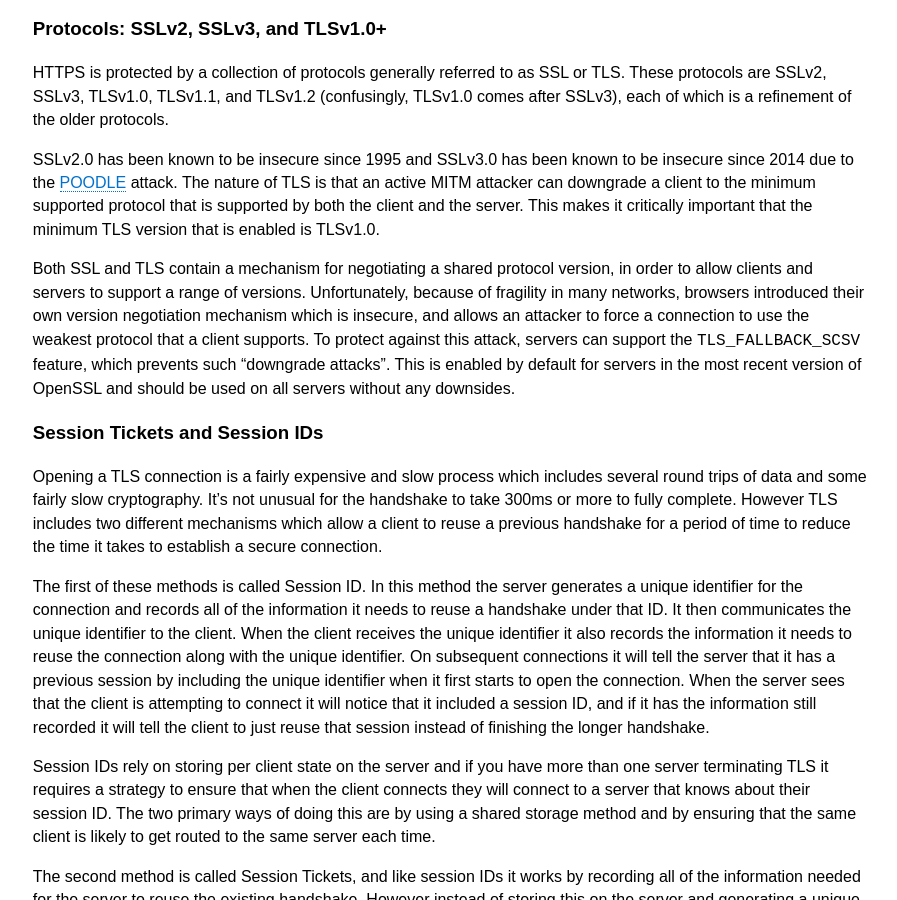
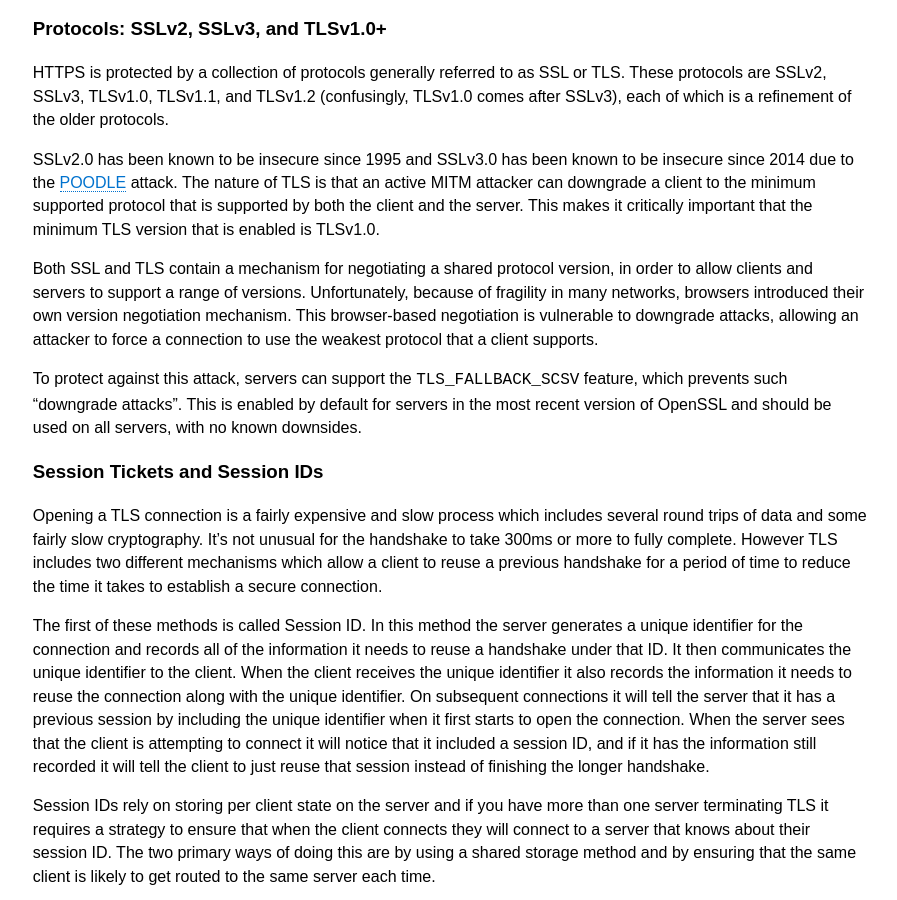
Before and after one commit to GSA/https, a Jekyll site: the page built from pages/technical.md, in a window 1280 px wide and 900 px high, scrolled down 736 px. Shown: the whole window, without its empty margins (352-1249 px from the left). Built offline with Jekyll 4.4.1, drawn with Linux system fonts in a browser that asks for light colours; Markdown is read by kramdown in place of the engine named in the settings.

Commit message:
mild rewording

```diff
--- a/pages/technical.md
+++ b/pages/technical.md
@@ -26,7 +26,9 @@ HTTPS is protected by a collection of protocols generally referred to as SSL or
 
 SSLv2.0 has been known to be insecure since 1995 and SSLv3.0 has been known to be insecure since 2014 due to the [POODLE](https://www.openssl.org/~bodo/ssl-poodle.pdf) attack. The nature of TLS is that an active MITM attacker can downgrade a client to the minimum supported protocol that is supported by both the client and the server. This makes it critically important that the minimum TLS version that is enabled is TLSv1.0.
 
-Both SSL and TLS contain a mechanism for negotiating a shared protocol version, in order to allow clients and servers to support a range of versions. Unfortunately, because of fragility in many networks, browsers introduced their own version negotiation mechanism which is insecure, and allows an attacker to force a connection to use the weakest protocol that a client supports. To protect against this attack, servers can support the `TLS_FALLBACK_SCSV` feature, which prevents such "downgrade attacks". This is enabled by default for servers in the most recent version of OpenSSL and should be used on all servers without any downsides.
+Both SSL and TLS contain a mechanism for negotiating a shared protocol version, in order to allow clients and servers to support a range of versions. Unfortunately, because of fragility in many networks, browsers introduced their own version negotiation mechanism. This browser-based negotiation is vulnerable to downgrade attacks, allowing an attacker to force a connection to use the weakest protocol that a client supports.
+
+To protect against this attack, servers can support the `TLS_FALLBACK_SCSV` feature, which prevents such "downgrade attacks". This is enabled by default for servers in the most recent version of OpenSSL and should be used on all servers, with no known downsides.
 
 
 ### Session Tickets and Session IDs
```
